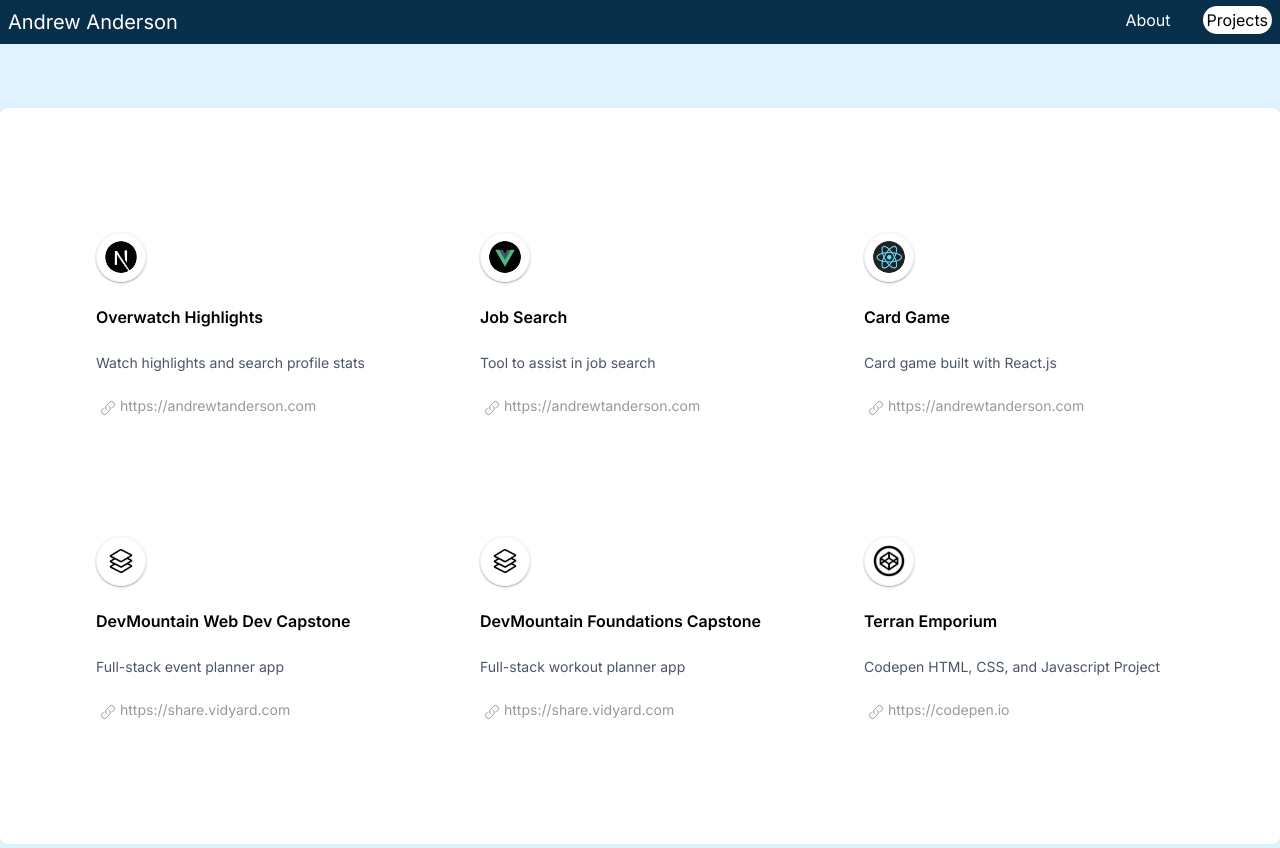
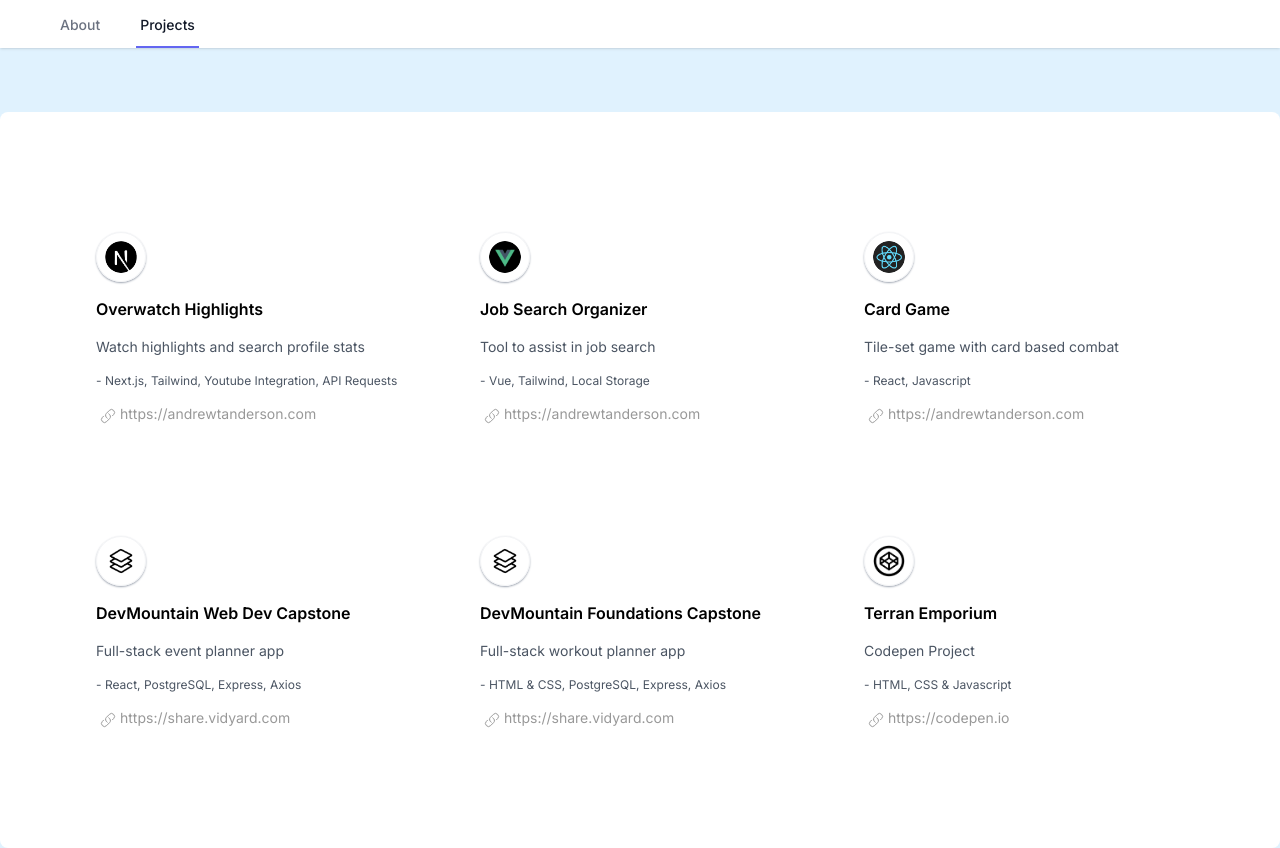
Before and after one commit to relic606/portfolio, a Next.js app: page /projects in a window 1280 px wide. Built offline with nearby package versions, Linux system fonts and the light colour scheme.

Commit message:
replaced header with tailwindui component, added technologies used to projects

```diff
--- a/app/components/Header.js
+++ b/app/components/Header.js
@@ -3,46 +3,100 @@
 import Link from "next/link";
 import { usePathname } from "next/navigation";
 
+// export default function Header() {
+// 	const pathName = usePathname();
+// 	console.log(pathName);
+// 	return (
+// 		<header className="bg-sky-950 text-white py-2">
+// 			<div className="flex max-w-screen-2xl justify-between mx-auto px-2">
+// 				<Link href={"/"}>
+// 					<h2 className="flex justify-center my-auto text-xl hover:text-sky-500 transition delay-50">
+// 						Andrew Anderson
+// 					</h2>
+// 				</Link>
+// 				<nav>
+// 					<ul className="flex">
+// 						<li className="px-8">
+// 							<Link
+// 								href={"/"}
+// 								className={`${
+// 									pathName === "/"
+// 										? "inline-flex items-center border-b-2 border-indigo-500 px-1 pt-1 text-sm font-medium text-gray-900"
+// 										: "inline-flex items-center border-b-2 border-transparent px-1 pt-1 text-sm font-medium text-gray-500 hover:border-gray-300 hover:text-gray-700"
+// 								}`}
+// 							>
+// 								About
+// 							</Link>
+// 						</li>
+// 						<li>
+// 							<Link
+// 								href={"/projects"}
+// 								className={`rounded-full ${
+// 									pathName === "/projects"
+// 										? "text-black bg-white p-1"
+// 										: "hover:text-sky-500 transition delay-50"
+// 								}`}
+// 							>
+// 								Projects
+// 							</Link>
+// 						</li>
+// 					</ul>
+// 				</nav>
+// 			</div>
+// 		</header>
+// 	);
+// }
+
+import { Fragment } from "react";
+import { Disclosure } from "@headlessui/react";
+
+function classNames(...classes) {
+	return classes.filter(Boolean).join(" ");
+}
+
 export default function Header() {
 	const pathName = usePathname();
-	console.log(pathName);
 	return (
-		<header className="bg-sky-950 text-white py-2">
-			<div className="flex max-w-screen-2xl justify-between mx-auto px-2">
-				<Link href={"/"}>
-					<h2 className="flex justify-center my-auto text-xl hover:text-sky-500 transition delay-50">
-						Andrew Anderson
-					</h2>
-				</Link>
-				<nav>
-					<ul className="flex">
-						<li className="px-8">
+		<Disclosure as="nav" className="bg-white shadow">
+			{({ open }) => (
+				<>
+					<div className="mx-auto max-w-7xl px-2 sm:px-6 lg:px-8">
+						<div className="relative flex h-12 justify-between">
+							<div className="flex flex-1 items-center justify-center sm:items-stretch sm:justify-start">
+								{/* <div className="flex flex-shrink-0 items-center">
+									<img
+										className="h-8 w-auto"
+										src="/profile-pic1.png"
+										alt="Your Company"
+									/>
+								</div> */}
+								<div className="hidden sm:ml-6 sm:flex sm:space-x-8">
 									<Link
 										href={"/"}
-								className={`rounded-full ${
+										className={`${
 											pathName === "/"
-										? "text-black bg-white p-1"
-										: "hover:text-sky-500 transition delay-50"
+												? "inline-flex items-center border-b-2 border-indigo-500 px-1 pt-1 text-sm font-medium text-gray-900"
+												: "inline-flex items-center border-b-2 border-transparent px-1 pt-1 text-sm font-medium text-gray-500 hover:border-gray-300 hover:text-gray-700"
 										}`}
 									>
 										About
 									</Link>
-						</li>
-						<li>
 									<Link
 										href={"/projects"}
-								className={`rounded-full ${
+										className={`${
 											pathName === "/projects"
-										? "text-black bg-white p-1"
-										: "hover:text-sky-500 transition delay-50"
+												? "inline-flex items-center border-b-2 border-indigo-500 px-1 pt-1 text-sm font-medium text-gray-900"
+												: "inline-flex items-center border-b-2 border-transparent px-1 pt-1 text-sm font-medium text-gray-500 hover:border-gray-300 hover:text-gray-700"
 										}`}
 									>
 										Projects
 									</Link>
-						</li>
-					</ul>
-				</nav>
 								</div>
-		</header>
+							</div>
+						</div>
+					</div>
+				</>
+			)}
+		</Disclosure>
 	);
 }
--- a/app/components/ProjectList.js
+++ b/app/components/ProjectList.js
@@ -4,20 +4,23 @@ const PROJECTS = [
 	{
 		title: "Overwatch Highlights",
 		description: "Watch highlights and search profile stats",
+		notes: "Next.js, Tailwind, Youtube Integration, API Requests",
 		image: "/next-logo.png",
 		link: "/projects/overwatch",
 		linkText: "https://andrewtanderson.com"
 	},
 	{
-		title: "Job Search",
+		title: "Job Search Organizer",
 		description: "Tool to assist in job search",
+		notes: "Vue, Tailwind, Local Storage",
 		image: "/vue-logo.png",
 		link: "/projects/jobsearch",
 		linkText: "https://andrewtanderson.com"
 	},
 	{
 		title: "Card Game",
-		description: "Card game built with React.js",
+		description: "Tile-set game with card based combat",
+		notes: "React, Javascript",
 		image: "/react-logo-skills.png",
 		link: "/projects/game",
 		linkText: "https://andrewtanderson.com"
@@ -25,6 +28,7 @@ const PROJECTS = [
 	{
 		title: "DevMountain Web Dev Capstone",
 		description: "Full-stack event planner app",
+		notes: "React, PostgreSQL, Express, Axios",
 		image: "/full-stack.png",
 		link: "https://share.vidyard.com/watch/gWtgwMGcd6L36fTpUE8NQS?",
 		linkText: "https://share.vidyard.com"
@@ -32,13 +36,15 @@ const PROJECTS = [
 	{
 		title: "DevMountain Foundations Capstone",
 		description: "Full-stack workout planner app",
+		notes: "HTML & CSS, PostgreSQL, Express, Axios",
 		image: "/full-stack.png",
 		link: "https://share.vidyard.com/watch/QdoAUHpTjcZ34SjP5bZSqT?",
 		linkText: "https://share.vidyard.com"
 	},
 	{
 		title: "Terran Emporium",
-		description: "Codepen HTML, CSS, and Javascript Project",
+		description: "Codepen Project",
+		notes: "HTML, CSS & Javascript",
 		image: "/codepen-logo.png",
 		link: "https://codepen.io/relic606/full/LYOyvYg",
 		linkText: "https://codepen.io"
@@ -70,6 +76,9 @@ export default function ProjectList() {
 							<p className="font-normal text-sm text-gray-600">
 								{project.description}
 							</p>
+							<p className="font-normal text-xs text-gray-600">
+								- {project.notes}
+							</p>
 							<a
 								target="_blank"
 								href={project.link}
--- a/package.json
+++ b/package.json
@@ -9,11 +9,11 @@
 		"lint": "next lint"
 	},
 	"dependencies": {
+		"@headlessui/react": "^1.7.17",
 		"eslint": "8.45.0",
 		"eslint-config-next": "13.4.10",
 		"next": "13.4.10",
 		"react": "18.2.0",
-
 		"react-dom": "18.2.0"
 	},
 	"devDependencies": {
```
Also changed, not shown: 1 other file (tests, documents, lock files or other folders). Lines whose indentation alone changed are shown as unchanged.
